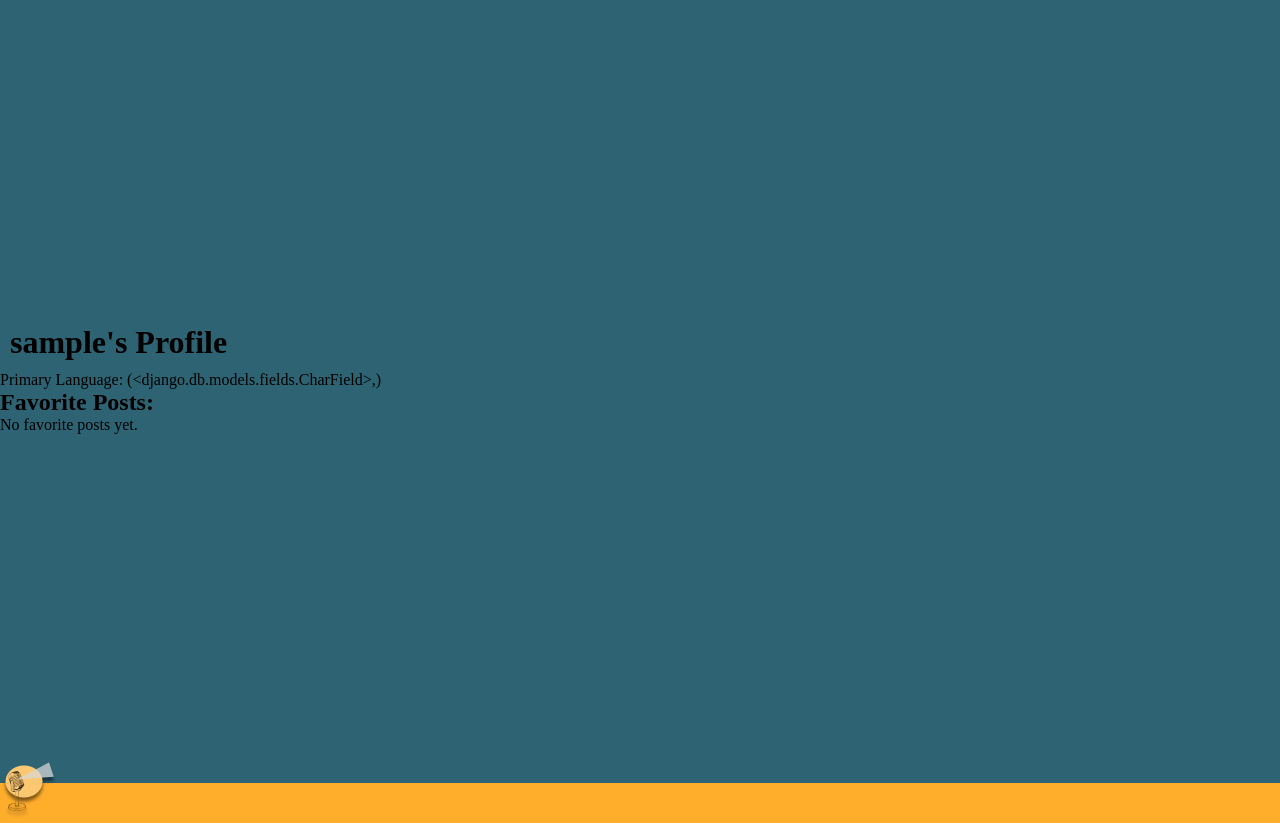
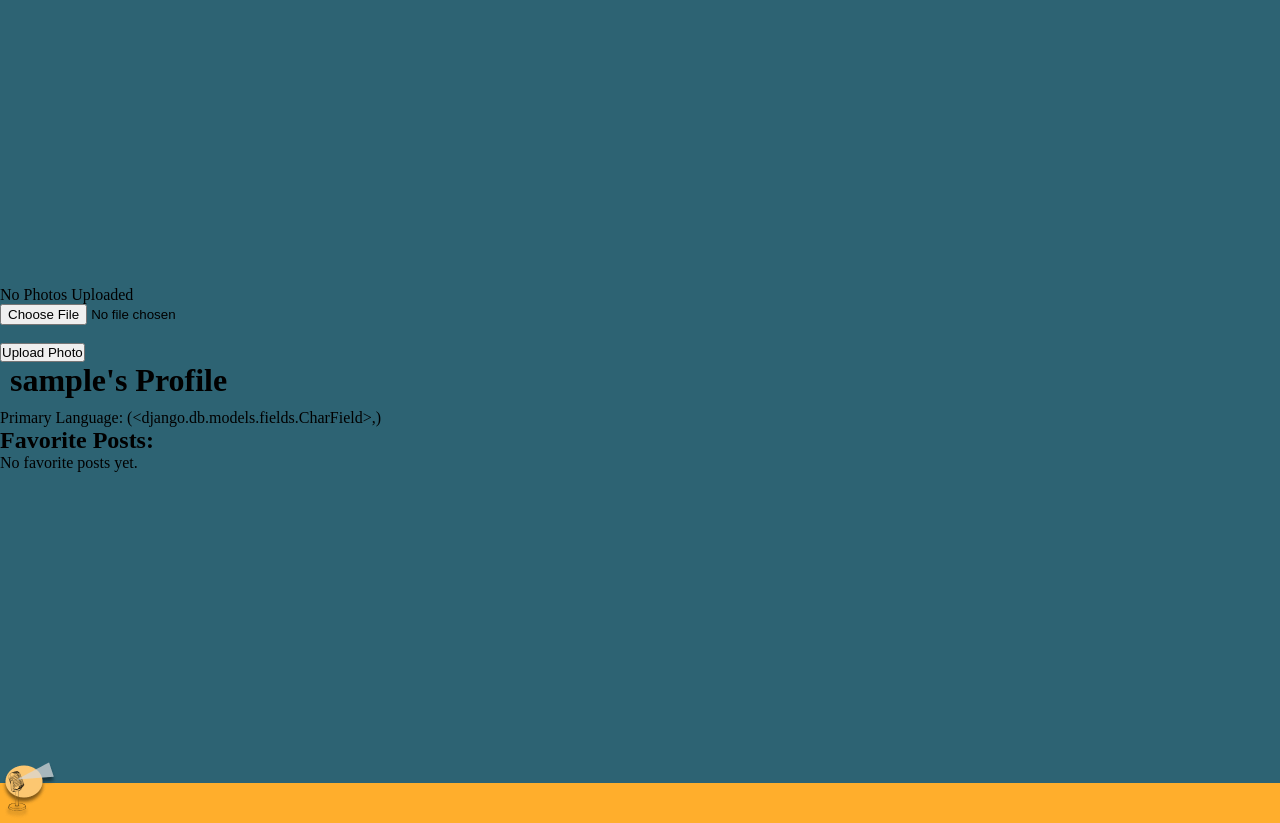
Before and after one commit to bcstidd/thespeakeasyapp, a Django app: page /profiles/1 in a window 1280 px wide. Shown: the part 22-845 px from the top of the page. Run offline with Django 4.2, Linux system fonts and the light colour scheme; the visitor is signed in with stand-in values (Sample User, id 1); data comes from the database, SQL or seed files in the repository; data that the repository does not hold is empty.

Commit message:
create a photo model. User can now upload a profile picture

```diff
--- a/main_app/models.py
+++ b/main_app/models.py
@@ -17,6 +17,7 @@ LANGUAGES = (
     ('FR', 'Français'),  # French
     ('HE', 'עברית'),  # Hebrew
 )
+
 
 class Post(models.Model):
     phrase = models.TextField()
--- a/main_app/templates/userprofile/profile_detail.html
+++ b/main_app/templates/userprofile/profile_detail.html
@@ -1,7 +1,20 @@
 {% extends 'base.html' %}
 
 {% block content %}
+
+
 <div class="profile">
+    {% for photo in profile.photo_set.all %}
+    <img class="responsive-img card-panel" src="{{photo.url}}">
+    {% empty %}
+    <div class="card-panel teal-text center-align">No Photos Uploaded</div>
+    {% endfor %}
+    <form action="{% url 'add_photo' profile.id %}" enctype="multipart/form-data" method="POST" class="card-panel">
+        {% csrf_token %}
+        <input type="file" name="photo-file">
+        <br><br>
+        <button type="submit" class="btn">Upload Photo</button>
+    </form>
     <div class="profile-info">
         <h1>{{ profile.user.username }}'s Profile</h1>
         <p>Primary Language: {{ profile.primary_language }}</p>
--- a/main_app/urls.py
+++ b/main_app/urls.py
@@ -13,6 +13,8 @@ urlpatterns = [
     path('accounts/signup/', views.signup, name='signup'),
     path('posts/<int:post_id>/add_favs/<int:profile_id>/',
          views.add_favs, name='add_favs'),
-    path('profiles/<int:pk>', views.ProfileDetail.as_view(), name='profile_detail')
+    path('profiles/<int:pk>', views.ProfileDetail.as_view(), name='profile_detail'),
+    path('profiles/<int:pk>/add_photo/',
+         views.add_photo, name='add_photo'),
 
 ]
--- a/main_app/views.py
+++ b/main_app/views.py
@@ -1,9 +1,12 @@
+import uuid
+import boto3
+import os
 from django.shortcuts import render, redirect
 from django.views.generic.edit import CreateView, UpdateView, DeleteView
 from django.views.generic import ListView, DetailView, TemplateView
 # from django.views import TemplateView
 from .models import Post, User
-from userprofile.models import Profile
+from userprofile.models import Profile, Photo
 from .forms import CommentForm, UserForm
 
 
@@ -111,3 +114,25 @@ def add_favs(request, profile_id, post_id):
     profile.favorite_posts.add(post)
     profile.save()
     return redirect('home')
+
+
+def add_photo(request, profile_id):
+    # photo-file will be the "name" attribute on the <input type="file">
+    photo_file = request.FILES.get('photo-file', None)
+    if photo_file:
+        s3 = boto3.client('s3')
+        # need a unique "key" for S3 / needs image file extension too
+        key = uuid.uuid4().hex[:6] + \
+            photo_file.name[photo_file.name.rfind('.'):]
+        # just in case something goes wrong
+        try:
+            bucket = os.environ['S3_BUCKET']
+            s3.upload_fileobj(photo_file, bucket, key)
+            # build the full url string
+            url = f"{os.environ['S3_BASE_URL']}{bucket}/{key}"
+            # we can assign to profile_id or profile (if you have a profile)
+            Photo.objects.create(url=url, profile_id=profile_id)
+        except Exception as e:
+            print('An error occurred uploading file to S3')
+            print(e)
+    return redirect('profile_detail', pk=profile_id)
--- a/userprofile/models.py
+++ b/userprofile/models.py
@@ -42,3 +42,11 @@ def create_user_profile(sender, instance, created, **kwargs):
 @receiver(post_save, sender=User)
 def save_user_profile(sender, instance, **kwargs):
     instance.profile.save()
+
+
+class Photo(models.Model):
+    url = models.CharField(max_length=200)
+    profile = models.ForeignKey(Profile, on_delete=models.CASCADE)
+
+    def __str__(self):
+        return f'Photo for profile_id: {self.profile_id} @{self.url}'
```
Also changed, not shown: userprofile/migrations/0003_photo.py (added).
